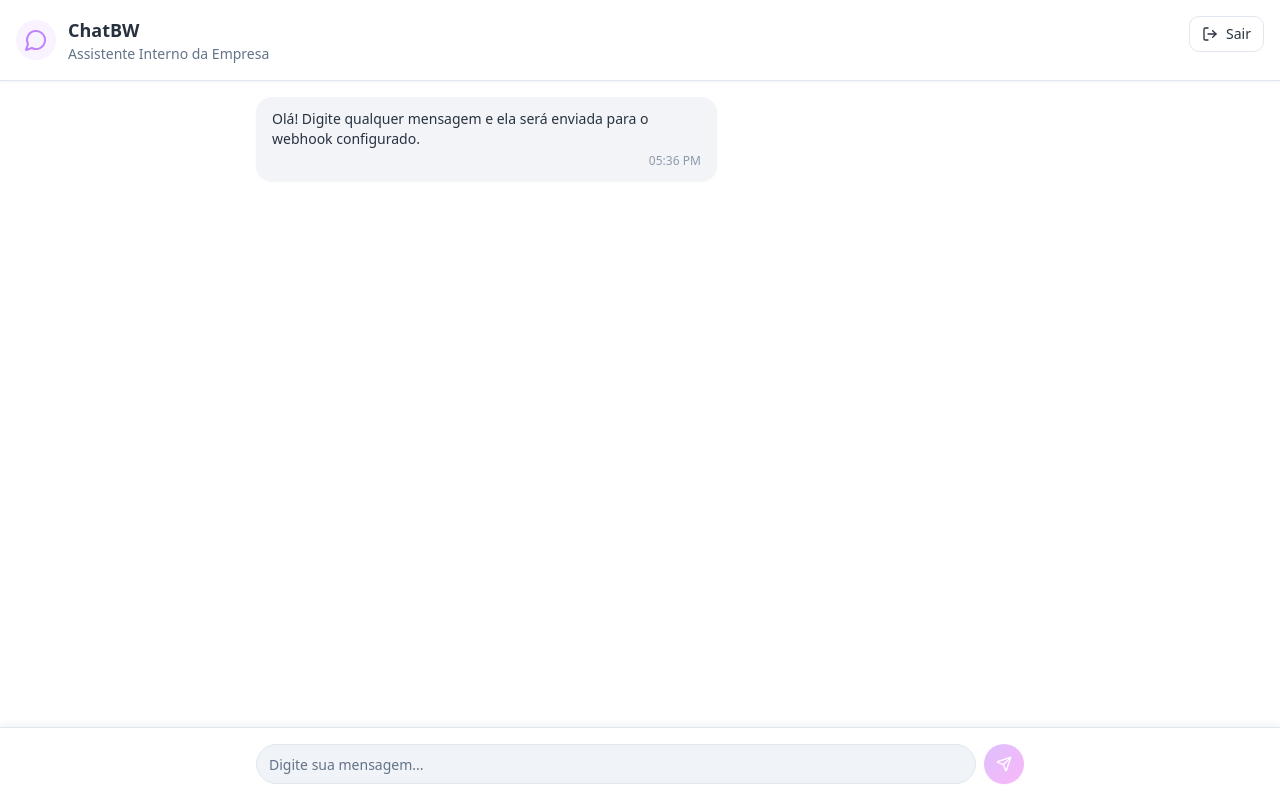
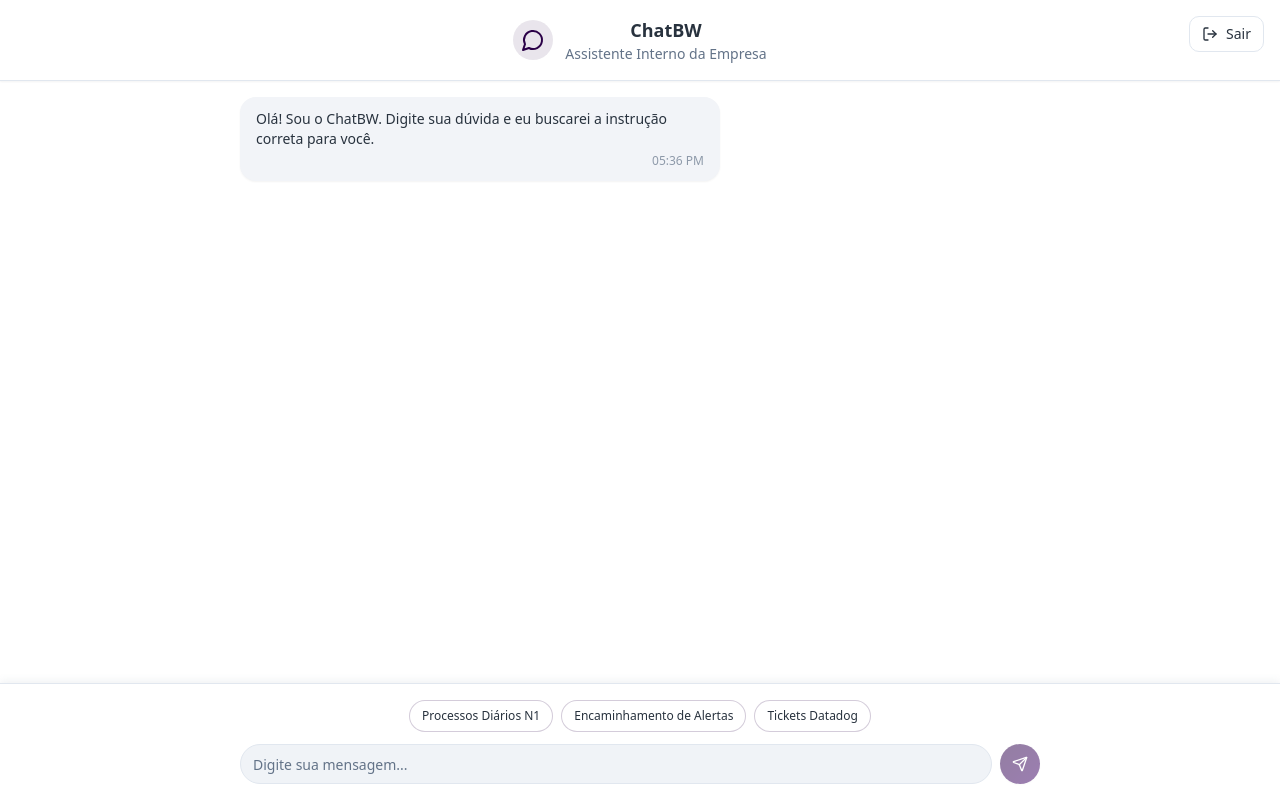
Before and after one commit to shkmizu/chatbw, a React (Vite) app: page / in a window 1280 px wide. Built offline with nearby package versions, Linux system fonts and the light colour scheme; sample sign-in values are in the browser's storage.

Commit message:
Refine chat interface and authentication

```diff
--- a/src/components/ChatInterface.tsx
+++ b/src/components/ChatInterface.tsx
@@ -20,7 +20,7 @@ export const ChatInterface = () => {
   const [messages, setMessages] = useState<ChatMessage[]>([
     {
       id: '1',
-      content: 'Olá! Digite qualquer mensagem e ela será enviada para o webhook configurado.',
+      content: 'Olá! Sou o ChatBW. Digite sua dúvida e eu buscarei a instrução correta para você.',
       isUser: false,
       timestamp: new Date(),
     },
@@ -71,10 +71,20 @@ export const ChatInterface = () => {
 
       const responseText = await response.text();
 
-      // Create bot response with exact webhook response
+      // Try to parse JSON and extract output field
+      let content = responseText;
+      try {
+        const jsonResponse = JSON.parse(responseText);
+        content = jsonResponse.output || responseText;
+      } catch {
+        // If not valid JSON, use the raw response
+        content = responseText;
+      }
+
+      // Create bot response with extracted content
       const botResponse: ChatMessage = {
         id: (Date.now() + 1).toString(),
-        content: responseText || 'Webhook não retornou resposta',
+        content: content || 'Webhook não retornou resposta',
         isUser: false,
         timestamp: new Date(),
       };
@@ -83,10 +93,10 @@ export const ChatInterface = () => {
     } catch (error) {
       console.error('Webhook error:', error);
 
-      // Show specific error message
+      // Show friendly error message
       const errorResponse: ChatMessage = {
         id: (Date.now() + 1).toString(),
-        content: 'Webhook not reachable or returned invalid JSON',
+        content: 'Não consegui buscar a resposta agora. Tente novamente.',
         isUser: false,
         timestamp: new Date(),
       };
@@ -102,14 +112,18 @@ export const ChatInterface = () => {
     }
   };
 
+  const handleSuggestionClick = (suggestion: string) => {
+    setInputValue(suggestion);
+  };
+
   return (
     <div className="flex flex-col h-screen bg-background">
       {/* Header */}
-      <header className="flex items-center gap-3 p-4 border-b bg-card shadow-sm">
+      <header className="flex items-center justify-center gap-3 p-4 border-b bg-card shadow-sm">
         <div className="flex items-center justify-center w-10 h-10 rounded-full bg-primary/10">
           <MessageCircle className="w-6 h-6 text-primary" />
         </div>
-        <div>
+        <div className="text-center">
           <h1 className="text-lg font-semibold text-foreground">ChatBW</h1>
           <p className="text-sm text-muted-foreground">Assistente Interno da Empresa</p>
         </div>
@@ -117,7 +131,7 @@ export const ChatInterface = () => {
 
       {/* Messages Area */}
       <div className="flex-1 overflow-y-auto chat-scroll p-4">
-        <div className="max-w-3xl mx-auto space-y-4">
+        <div className="max-w-[800px] mx-auto space-y-4">
           {messages.map(message => (
             <Message key={message.id} message={message} />
           ))}
@@ -127,7 +141,26 @@ export const ChatInterface = () => {
 
       {/* Input Area */}
       <div className="p-4 border-t bg-card chat-input-shadow">
-        <div className="flex gap-2 max-w-3xl mx-auto">
+        <div className="max-w-[800px] mx-auto space-y-3">
+          {/* Suggestion buttons - only show when there are no user messages */}
+          {messages.length === 1 && (
+            <div className="flex flex-wrap gap-2 justify-center">
+              {['Processos Diários N1', 'Encaminhamento de Alertas', 'Tickets Datadog'].map((suggestion) => (
+                <Button
+                  key={suggestion}
+                  variant="outline"
+                  size="sm"
+                  onClick={() => handleSuggestionClick(suggestion)}
+                  className="text-xs px-3 py-1 h-8 rounded-full border-primary/20 hover:border-primary/40 hover:bg-primary/5"
+                >
+                  {suggestion}
+                </Button>
+              ))}
+            </div>
+          )}
+
+          {/* Input row */}
+          <div className="flex gap-2">
             <Input
               ref={inputRef}
               value={inputValue}
@@ -147,5 +180,6 @@ export const ChatInterface = () => {
           </div>
         </div>
       </div>
+    </div>
   );
 };
--- a/src/components/Message.tsx
+++ b/src/components/Message.tsx
@@ -41,6 +41,7 @@ export const Message = forwardRef<HTMLDivElement, MessageProps>(
                   ol: ({ children }) => <ol className="list-decimal list-inside mb-2 space-y-1">{children}</ol>,
                   li: ({ children }) => <li className="text-sm">{children}</li>,
                   strong: ({ children }) => <strong className="font-semibold">{children}</strong>,
+                  em: ({ children }) => <em className="italic">{children}</em>,
                   code: ({ children }) => (
                     <code className="bg-muted px-1.5 py-0.5 rounded text-xs font-mono">
                       {children}
@@ -54,9 +55,14 @@ export const Message = forwardRef<HTMLDivElement, MessageProps>(
                   h1: ({ children }) => <h1 className="text-lg font-semibold mb-2">{children}</h1>,
                   h2: ({ children }) => <h2 className="text-base font-semibold mb-2">{children}</h2>,
                   h3: ({ children }) => <h3 className="text-sm font-semibold mb-1">{children}</h3>,
+                  a: ({ children, href }) => (
+                    <a href={href} className="text-primary hover:underline" target="_blank" rel="noopener noreferrer">
+                      {children}
+                    </a>
+                  ),
                 }}
               >
-                {message.content}
+                {message.content.replace(/\n/g, '\n\n')}
               </ReactMarkdown>
             </div>
           )}
--- a/src/index.css
+++ b/src/index.css
@@ -18,11 +18,11 @@ All colors MUST be HSL.
     --popover: 0 0% 100%;
     --popover-foreground: 214 21% 20%;
 
-    /* Purple gradient for user messages */
-    --primary: 270 95% 75%;
+    /* Purple theme #1A0047 */
+    --primary: 275 100% 14%;
     --primary-foreground: 0 0% 100%;
-    --primary-start: 270 95% 75%;
-    --primary-end: 300 85% 70%;
+    --primary-start: 275 100% 14%;
+    --primary-end: 275 100% 20%;
 
     /* Light gray for bot messages */
     --secondary: 214 32% 91%;
@@ -39,7 +39,7 @@ All colors MUST be HSL.
 
     --border: 214 32% 91%;
     --input: 214 32% 91%;
-    --ring: 270 95% 75%;
+    --ring: 275 100% 14%;
 
     --radius: 0.75rem;
 
@@ -69,10 +69,10 @@ All colors MUST be HSL.
     --popover: 222.2 84% 4.9%;
     --popover-foreground: 210 40% 98%;
 
-    --primary: 270 95% 75%;
+    --primary: 275 100% 14%;
     --primary-foreground: 0 0% 100%;
-    --primary-start: 270 95% 75%;
-    --primary-end: 300 85% 70%;
+    --primary-start: 275 100% 14%;
+    --primary-end: 275 100% 20%;
 
     --secondary: 217.2 32.6% 17.5%;
     --secondary-foreground: 210 40% 98%;
--- a/src/pages/Auth.tsx
+++ b/src/pages/Auth.tsx
@@ -7,7 +7,7 @@ import { Card, CardContent, CardDescription, CardHeader, CardTitle } from "@/com
 import { Alert, AlertDescription } from "@/components/ui/alert";
 import { Loader2, ArrowLeft } from "lucide-react";
 
-const SITE_ACCESS_PASSWORD = "admin123"; // In production, this should be configurable
+const SITE_ACCESS_PASSWORD = "BW123!@#";
 
 export default function Auth() {
   const [password, setPassword] = useState("");
```
Lines whose indentation alone changed are shown as unchanged.
